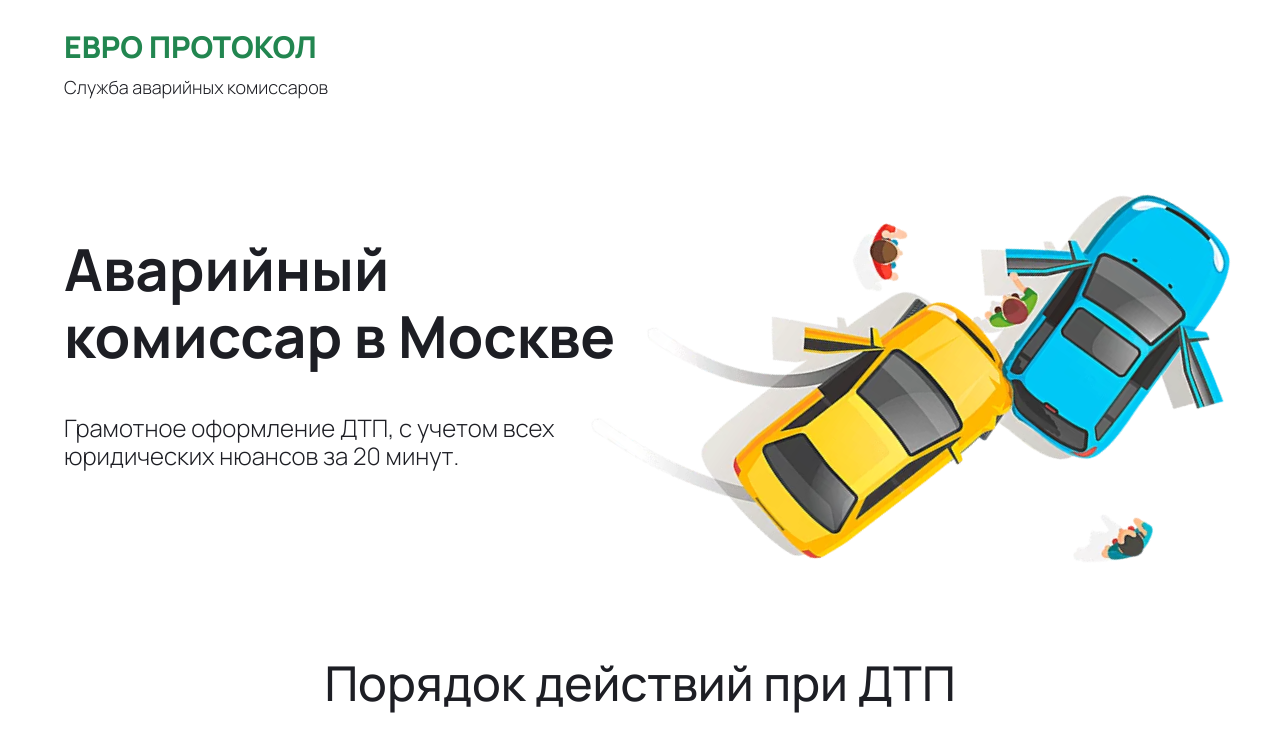
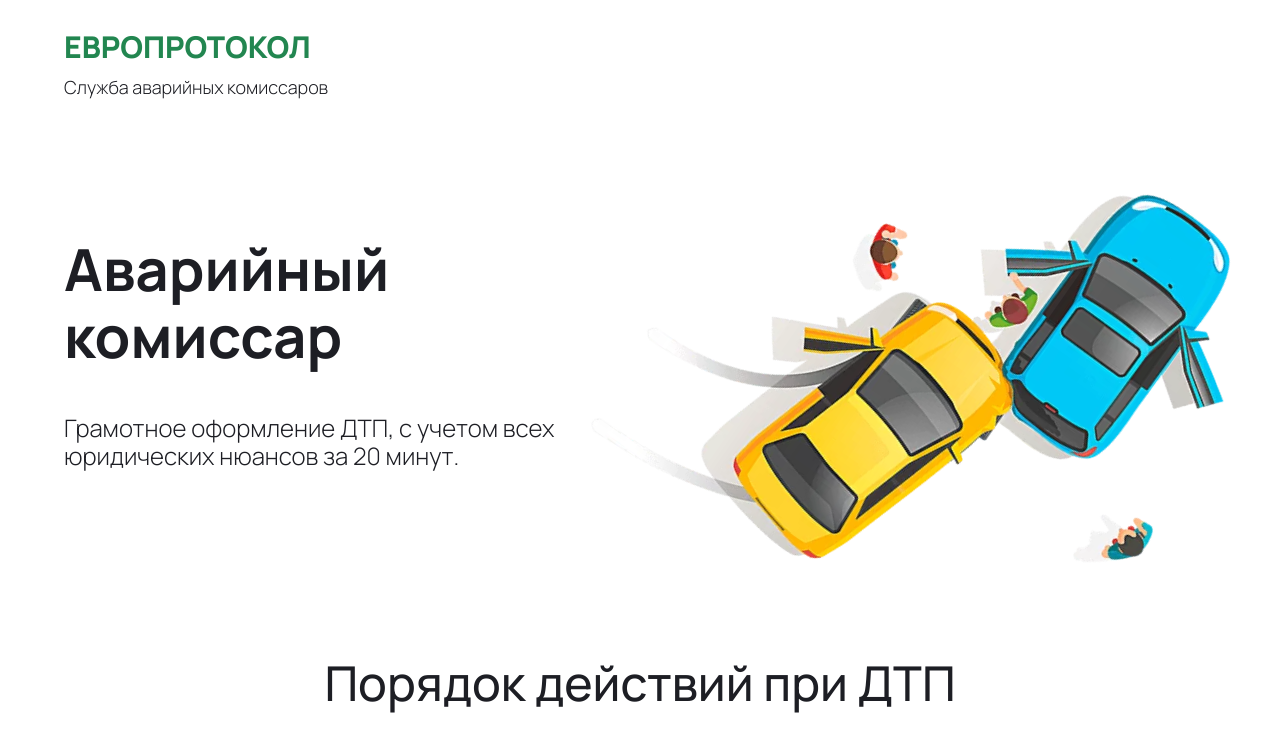
Before and after one commit to Anzhelika99/Car-project, a plain HTML site: page index.html in a window 1280 px wide. Shown: the top 749 px of the page. Drawn offline with Linux system fonts and the light colour scheme.

Commit message:
Add files via upload

```diff
--- a/index.html
+++ b/index.html
@@ -14,13 +14,13 @@
 </head>
 <body>
    <header class="header container">
-      <h3>ЕВРО ПРОТОКОЛ</h3>
+      <h3>ЕВРОПРОТОКОЛ</h3>
       <p>Служба аварийных комиссаров</p>
    </header>
    <main class="container">
       <section class="about">
          <div class="about-text">
-            <h1>Аварийный комиссар в Москве</h1>
+            <h1>Аварийный комиссар</h1>
             <p>Грамотное оформление ДТП, с учетом всех юридических нюансов за 20 минут.</p>
          </div>
          <img src="images/car.png" alt="Авария">
@@ -117,7 +117,7 @@
       <section>
          <h2>Кто такой аварийный комиссар и чем он полезен?</h2>
          <div class="who-we-are">
-            <p>Аварийный комиссар в службе «Евро протокол»– это автоэксперт с высшим юридическим образованием и большим опытом
+            <p>Аварийный комиссар в службе «Европротокол»– это автоэксперт с высшим юридическим образованием и большим опытом
                службы в отделе расследований ГИБДД . Аварком помогает водителю правильно оформить ДТП, соблюсти все требования
                законодательства и условия договора со страховой компанией.</p>
             <p>Именно первоначальные показания и доказательства, собранные сразу после происшествия, имеют большую юридическую силу
```
